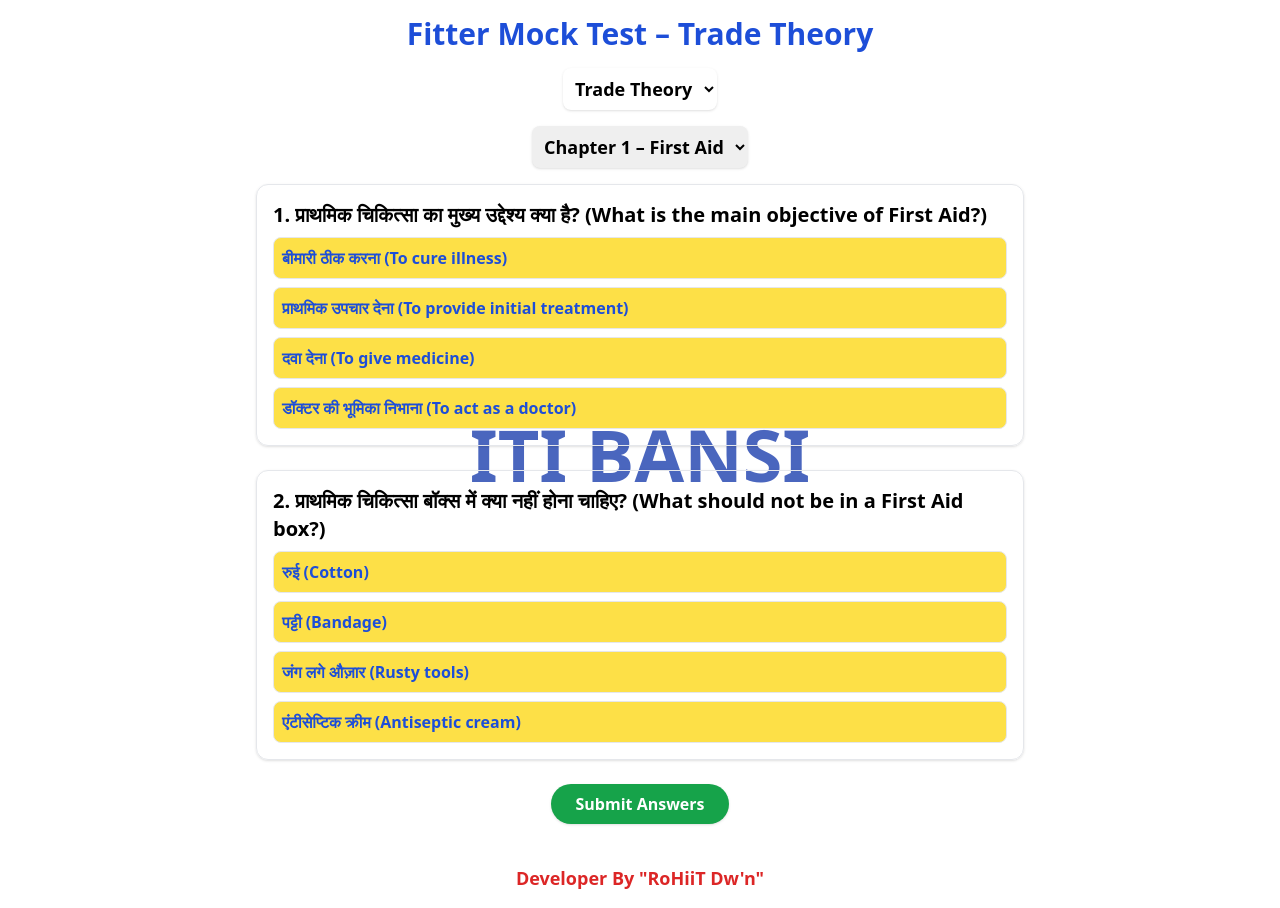
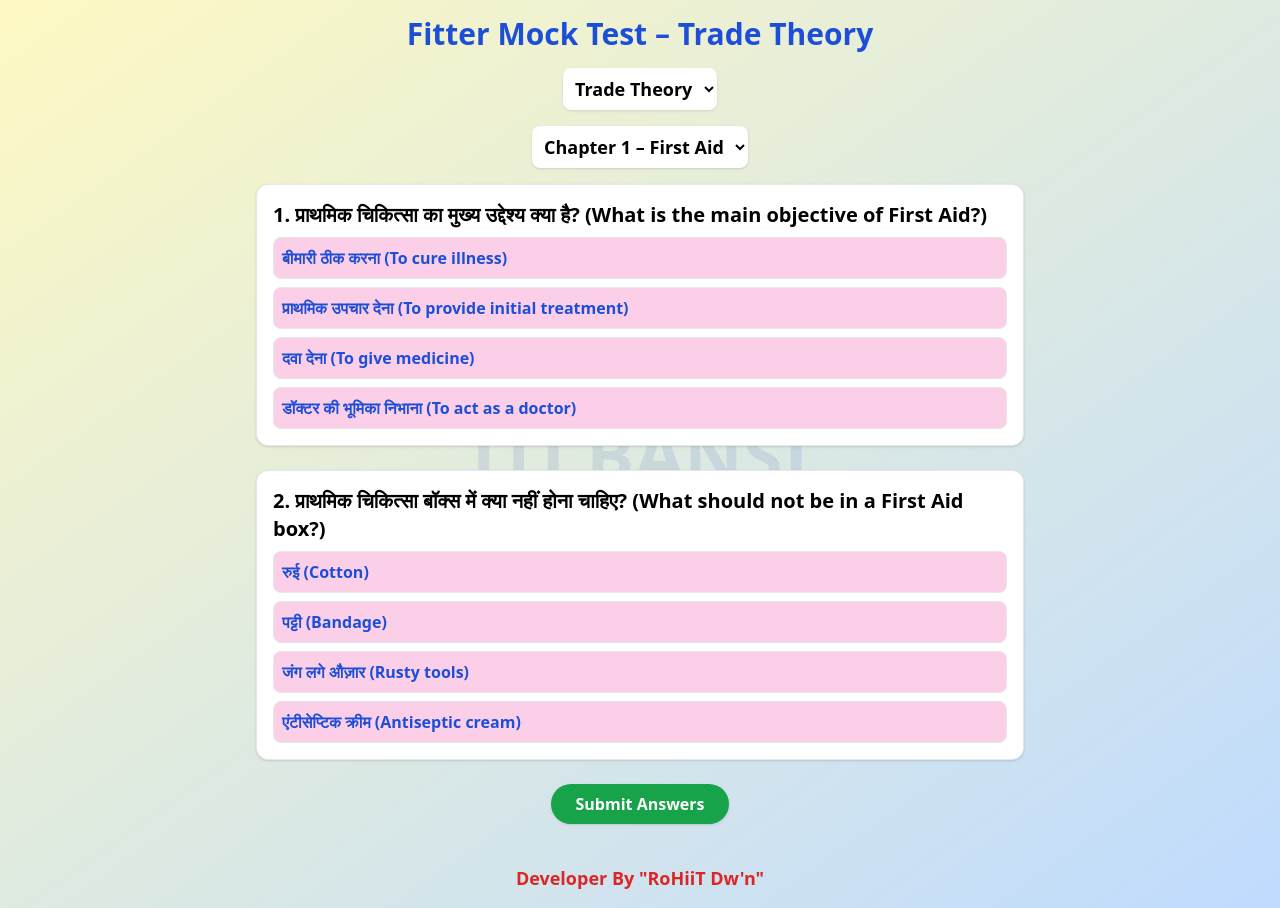
Before and after one commit to rohit-091/Fitter-first-year, a React (Vite) app: page / in a window 1280 px wide. Built offline with nearby package versions, Linux system fonts and the light colour scheme.

Commit message:
Update App.jsx

```diff
--- a/src/App.jsx
+++ b/src/App.jsx
@@ -33,10 +33,10 @@ export default function App() {
   };
 
   return (
-    <div className="relative min-h-screen bg-gradient-to-br from-white-300 to-blue-4001 p-4 overflow-hidden">
+    <div className="relative min-h-screen bg-gradient-to-br from-yellow-100 to-blue-200 p-4 overflow-hidden">
 
       {/* Watermark */}
-      <div className="absolute inset-0 flex items-center justify-center pointer-events-none opacity-80 text-7xl font-extrabold text-blue-800">
+      <div className="absolute inset-0 flex items-center justify-center pointer-events-none opacity-10 text-7xl font-extrabold text-blue-800">
         ITI BANSI
       </div>
 
@@ -64,7 +64,7 @@ export default function App() {
         </select>
 
         <select
-          className="p-2 rounded-lg shadow bg-blue text-lg font-bold"
+          className="p-2 rounded-lg shadow bg-white text-lg font-bold"
           value={chapter}
           onChange={(e) => {
             setChapter(e.target.value);
@@ -86,12 +86,12 @@ export default function App() {
           const isWrong = submitted && userAnswer !== q.answer;
 
           return (
-            <div key={index} className="p-4 rounded-xl shadow bg-blue border">
+            <div key={index} className="p-4 rounded-xl shadow bg-white border">
               <h2 className="text-xl font-bold mb-2">
                 {index + 1}. {q.question}
               </h2>
 
-              {/* Show Image if exists */}
+              {/* Image if available */}
               {q.image && (
                 <img
                   src={q.image}
@@ -102,13 +102,13 @@ export default function App() {
 
               <div className="space-y-2">
                 {q.options.map((opt, i) => {
-                  let optionClass = "bg-yellow-300 text-blue-700"; // default
+                  let optionClass = "bg-pink-200 text-blue-700"; // default
                   if (submitted) {
                     if (i === q.answer) optionClass = "bg-green-600 text-white";
                     else if (i === userAnswer && i !== q.answer)
                       optionClass = "bg-red-600 text-white";
                   } else if (userAnswer === i) {
-                    optionClass += " border-blue-500 bg-blue-100";
+                    optionClass = "bg-purple-600 text-white";
                   }
 
                   return (
@@ -126,7 +126,7 @@ export default function App() {
                 })}
               </div>
 
-              {/* Feedback per question */}
+              {/* Per-question Feedback */}
               {submitted && (
                 <p className={`mt-2 font-bold ${isCorrect ? "text-green-600" : "text-red-600"}`}>
                   {isCorrect
```
